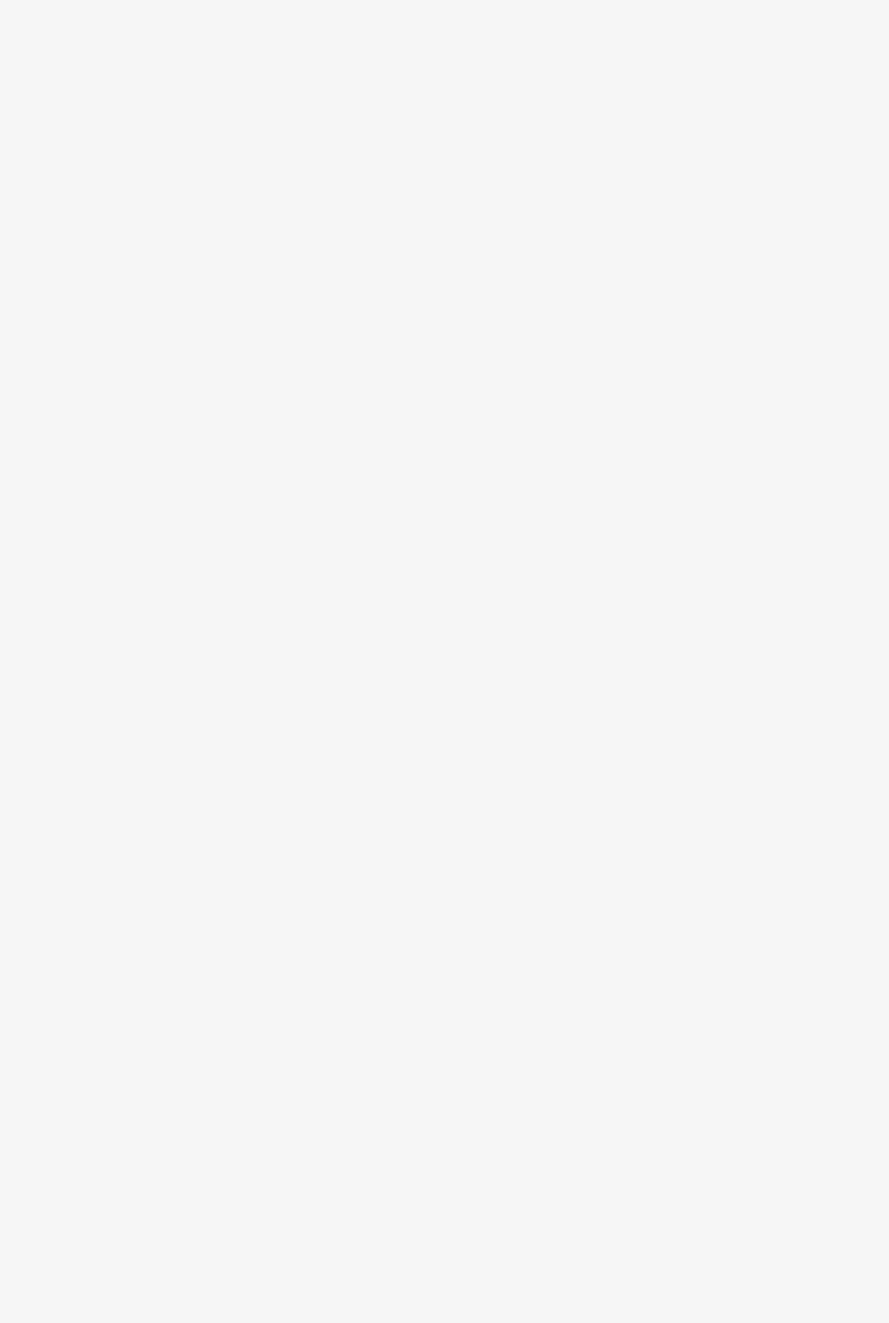
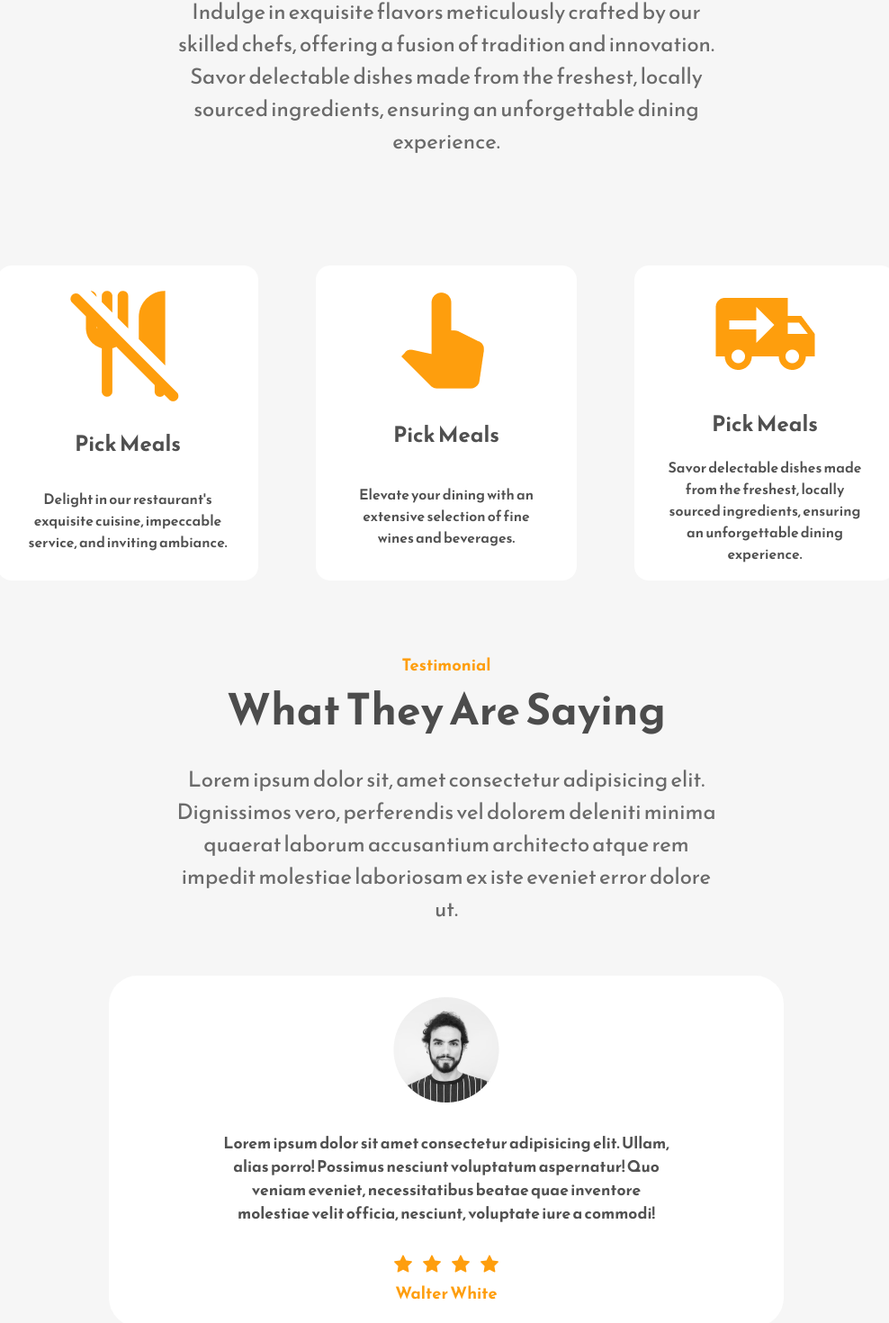
Before and after one commit to sathish0305/Restaurant-app, a React (Create React App) app: page /about in a window 1280 px wide. Shown: the part 1107-2577 px from the top of the page at 90% size, without its empty margins (144-1132 px from the left). Before the commit the page ends 1028 px from the top, so only its background shows below. Built offline with nearby package versions, Linux system fonts and the light colour scheme.

Commit message:
work and testimonials

```diff
--- a/src/App.css
+++ b/src/App.css
@@ -118,7 +118,7 @@ nav {
   background-color: #e48f0f;
 }
 .about-section-container {
-  margin-top: 2rem;
+  margin-top: 4.5rem;
   position: relative;
   display: flex;
   align-items: center;
@@ -261,7 +261,7 @@ nav {
   margin-top: 1.5rem;
 }
 .work-section-wrapper {
-  margin-top: 15rem;
+  margin-top: 4rem;
 }
 .work-section-top p {
   text-align: center;
--- a/src/App.js
+++ b/src/App.js
@@ -3,6 +3,7 @@ import About from './component/About';
 import Home from './component/Home';
 import { Route, Routes } from 'react-router-dom';
 import NavigationBar from './component/NavigationBar';
+import Testimonials from './component/Testimonials';
 
 
 function App() {
@@ -12,6 +13,7 @@ function App() {
      <Routes>
         <Route path='/' element={<Home />} />
         <Route path='/about' element={<About />} />
+        <Route path='/testimonials' element={<Testimonials />} />
       </Routes>
     </div>
   );
--- a/src/component/About.js
+++ b/src/component/About.js
@@ -2,9 +2,11 @@ import React from 'react'
 import AboutBackground from '../assets/about-background.png'
 import AboutBackgroundImage from '../assets/about-background-image.png'
 import { BsFillPlayCircleFill } from 'react-icons/bs'
+import Work from './Work'
 
 function About() {
   return (
+    <>
     <div className='about-section-container'>
         <div className='about-background-image-container'>
             <img src={AboutBackground} alt="" />
@@ -29,6 +31,8 @@ function About() {
             </div>
         </div>
     </div>
+        <Work />
+        </>
   )
 }
 
--- a/src/component/NavigationBar.jsx
+++ b/src/component/NavigationBar.jsx
@@ -48,7 +48,7 @@ function NavigationBar() {
         <div className='navbar-links-container'>
                 <Link to="/">Home</Link>
                 <Link to="/about">About</Link>
-                <a href="">Testimonials</a>
+                <Link to="/testimonials">Testimonials</Link>
                 <a href="">Contact</a>
                 <a href="">
                   <BsCart2 className="navbar-cart-icon" />
--- /dev/null
+++ b/src/component/Testimonials.js
@@ -0,0 +1,30 @@
+import React from 'react'
+import ProfilePic from '../assets/john-doe-image.png'
+import { AiFillStar } from "react-icons/ai";
+
+function Testimonials() {
+  return (
+    <div>
+      <div className='work-section-wrapper'>
+        <div className='work-section-top'>
+            <p className='primary-subheading'>Testimonial</p>
+            <h1 className="primary-heading">What They Are Saying</h1>
+            <p className="primary-text">Lorem ipsum dolor sit, amet consectetur adipisicing elit. Dignissimos vero, perferendis vel dolorem deleniti minima quaerat laborum accusantium architecto atque rem impedit molestiae laboriosam ex iste eveniet error dolore ut.</p>
+        </div>
+        <div className="testimonial-section-bottom">
+            <img src={ProfilePic} alt="" />
+            <p>Lorem ipsum dolor sit amet consectetur adipisicing elit. Ullam, alias porro! Possimus nesciunt voluptatum aspernatur! Quo veniam eveniet, necessitatibus beatae quae inventore molestiae velit officia, nesciunt, voluptate iure a commodi!</p>
+            <div className="testimonials-stars-container">
+                <AiFillStar />
+                <AiFillStar />
+                <AiFillStar />
+                <AiFillStar />
+            </div>
+            <h1 className='primary-subheading'>Walter White</h1>
+        </div>
+      </div>
+    </div>
+  )
+}
+
+export default Testimonials
--- /dev/null
+++ b/src/component/Work.js
@@ -0,0 +1,52 @@
+import React from 'react'
+import PickMeals from '../assets/pick-meals-image.png'
+import ChooseMeals from '../assets/choose-image.png'
+import DeliveryMeals from '../assets/delivery-image.png'
+import Testimonials from './Testimonials'
+
+function Work() {
+    const workInfo = [
+        {
+            Image : PickMeals,
+            title : 'Pick Meals',
+            text : "Delight in our restaurant's exquisite cuisine, impeccable service, and inviting ambiance."
+        },
+        {
+            Image : ChooseMeals,
+            title : 'Pick Meals',
+            text : ' Elevate your dining with an extensive selection of fine wines and beverages. '
+        },
+        {
+            Image : DeliveryMeals,
+            title : 'Pick Meals',
+            text : 'Savor delectable dishes made from the freshest, locally sourced ingredients, ensuring an unforgettable dining experience. '
+        }
+    ]
+  return (
+    <>
+    <div className='work-section-wrapper'>
+        <div className='work-section-top'>
+            <p className='primary-subheading'>Work</p>
+            <h1 className='primary-heading'>How It Works</h1>
+            <p className='primary-text'>
+            Indulge in exquisite flavors meticulously crafted by our skilled chefs, offering a fusion of tradition and innovation. Savor delectable dishes made from the freshest, locally sourced ingredients, ensuring an unforgettable dining experience.
+            </p>
+        </div>
+        <div className="work-section-bottom">
+        {workInfo.map((data) => (
+          <div className="work-section-info" key={data.title}>
+            <div className="info-boxes-img-container">
+              <img src={data.Image} alt="" />
+            </div>
+            <h2>{data.title}</h2>
+            <p>{data.text}</p>
+          </div>
+        ))}
+      </div>
+    </div>
+    <Testimonials />
+    </>
+  )
+}
+
+export default Work
```
